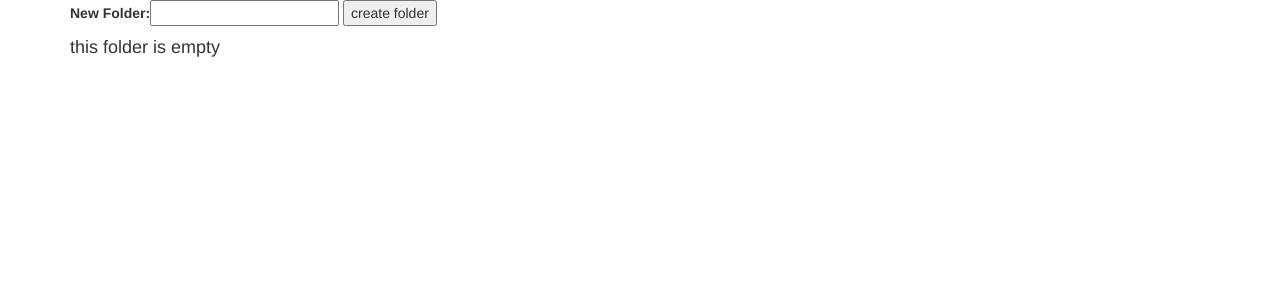
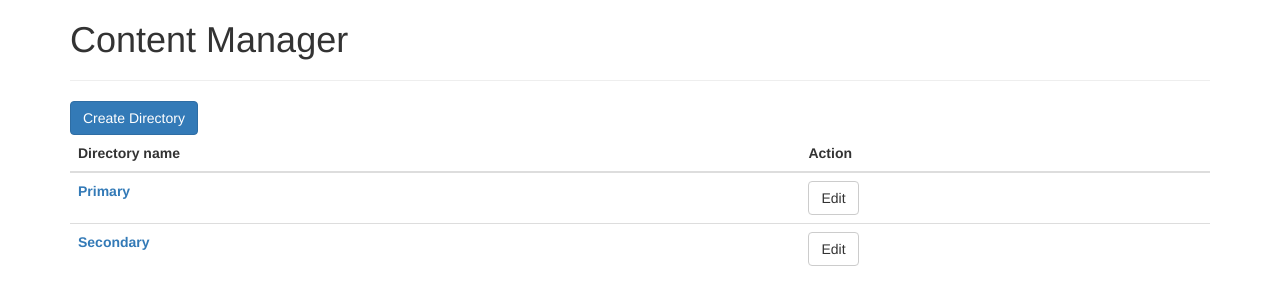
Before and after one commit to Orange-Foundation/edupi, a Django app: template cntapp/templates/cntapp/custom/index.html in a window 1280 px wide. Shown: the top 305 px of the page. Run offline with Django 3.2, Linux system fonts and the light colour scheme; the template is opened without the code that fills it: values that come from a table or form of the project are taken from there, others are empty; parts of the project's set-up code (start-up, migrations or seed data) failed here and were passed over; some libraries are stand-ins or nearby versions.

Commit message:
Start custom with Backbone.js & add static underscore templates
* use only index page
* no data exchange with server yet

```diff
--- /dev/null
+++ b/cntapp/static/cntapp/js/app.js
@@ -0,0 +1,10 @@
+var app = (function($) {
+    var config = $('#config'),
+        app = JSON.parse(config.text());
+
+    $(document).ready(function () {
+        app.router = new app.Router();
+    });
+
+    return app;
+})(jQuery);
--- /dev/null
+++ b/cntapp/static/cntapp/js/router.js
@@ -0,0 +1,47 @@
+(function ($, Backbone, _, app) {
+    var AppRouter = Backbone.Router.extend({
+        routes: {
+            '': 'roots',
+            'create': 'createRootDirectory',
+            ':id': 'subDirectory',
+            ':id/edit': 'editDirectory',
+            ':id/create': 'createSubDirectory'
+        },
+
+        initialize: function (options) {
+            this.crtView = null;
+            Backbone.history.start();
+        },
+
+        roots: function () {
+            this.render(new app.views.DirectoriesView());
+        },
+
+        subDirectory: function () {
+            this.render(new app.views.DirectoriesView());
+        },
+
+        createRootDirectory: function () {
+            this.render(new app.views.CreateDirectoryView());
+        },
+
+        createSubDirectory: function () {
+            this.render(new app.views.CreateDirectoryView());
+        },
+
+        editDirectory: function () {
+            this.render(new app.views.EditDirectoryView());
+        },
+
+        render: function (view) {
+            if (this.crtView) {
+                this.crtView.$el = $();
+                this.crtView.remove();
+            }
+            this.crtView = view;
+            this.crtView.render();
+        }
+    });
+
+    app.Router = AppRouter;
+})(jQuery, Backbone, _, app);
--- /dev/null
+++ b/cntapp/static/cntapp/js/views.js
@@ -0,0 +1,33 @@
+(function ($, Backbone, _, app) {
+    var DirectoriesView = Backbone.View.extend({
+        el: "#content",
+
+        render: function () {
+            var template = _.template($("#directories-template").html());
+            this.$el.html(template({}));
+        }
+    });
+
+    var EditDirectoryView = Backbone.View.extend({
+        el: "#content",
+
+        render: function () {
+            var template = _.template($("#directory-edit-template").html());
+            this.$el.html(template({}))
+        }
+    });
+
+    var CreateDirectoryView = Backbone.View.extend({
+        el: "#content",
+
+        render: function () {
+            var template = _.template($("#create-directory-template").html());
+            this.$el.html(template({}))
+        }
+    });
+
+    app.views.DirectoriesView = DirectoriesView;
+    app.views.EditDirectoryView = EditDirectoryView;
+    app.views.CreateDirectoryView = CreateDirectoryView;
+
+})(jQuery, Backbone, _, app);
--- a/cntapp/templates/cntapp/base.html
+++ b/cntapp/templates/cntapp/base.html
@@ -7,6 +7,7 @@
     <title>{% block title %}{{ title | default:"Edupi" }}{% endblock %}</title>
     <link rel="stylesheet" type="text/css" href="{% static 'css/bootstrap.min.css' %}">
     {% block extra_stylesheet %}{% endblock %}
+    {% block extra_head %}{% endblock %}
 </head>
 
 <body class="{% block bodyclass %}{% endblock %}">
--- a/cntapp/templates/cntapp/custom/index.html
+++ b/cntapp/templates/cntapp/custom/index.html
@@ -1,29 +1,88 @@
-{% extends 'cntapp/custom/base_cms.html' %}
+{% load staticfiles %}
+<!DOCTYPE html>
+<html lang="{{ LANGUAGE_CODE|default:"en-us" }}">
+<head>
+    <meta charset="utf-8">
+    <meta name="viewport" content="width=device-width, initial-scale=1, maximum-scale=1">
+    <title>{{ title | default:"Edupi" }}</title>
+    <link rel="stylesheet" type="text/css" href="{% static 'css/bootstrap.min.css' %}">
+</head>
 
-{% block content %}
-    <div class="container">
-        <div>
-        </div>
-        <div>
-            <form method="POST">
-                {{ form }}
-                <input id="id_create_dir" type="submit" value="create folder"/>
-                {% csrf_token %}
-            </form>
-        </div>
-        <div>
-            {% if dirs %}
-                <ul id="id_dirs">
-                    {% for dir in dirs %}
-                        <li>
-                            <a href="{{ request.path }}{{ dir.name }}">{{ dir.name }}</a>
-                        </li>
-                    {% endfor %}
-                </ul>
-            {% else %}
-                <h4 id="id_empty">this folder is empty</h4>
-            {% endif %}
-        </div>
+<body>
+<div class="container">
+    <div id="page">
+        <h1>Content Manager</h1>
+        <hr/>
+        <div id="content"></div>
     </div>
+</div>
 
-{% endblock %}
+<script type="text/template" id="directories-template">
+    <a class="btn btn-primary" href="#create">Create Directory</a>
+    <table class="table">
+        <thead>
+        <tr>
+            <th>Directory name</th>
+            <th>Action</th>
+        </tr>
+        </thead>
+        <tbody>
+        <tr>
+            <th><a href="#1">Primary</a></th>
+            <th><a href="#1/edit" class="btn btn-default">Edit</a></th>
+        </tr>
+        <tr>
+            <th><a href="#2">Secondary</a></th>
+            <th><a href="#2/edit" class="btn btn-default">Edit</a></th>
+        </tr>
+        </tbody>
+    </table>
+</script>
+
+<script type="text/template" id="create-directory-template">
+    <h2>Create directory</h2>
+    <form id="directory-edit-form">
+        <label>
+            Name
+            <input type="text" value="Primary"/>
+        </label>
+        <hr />
+        <button type="submit" class="btn btn-primary">Create</button>
+        <button class="btn btn-danger">Cancel</button>
+    </form>
+</script>
+
+<script type="text/template" id="directory-edit-template">
+    <h2>Edit directory</h2>
+    <form id="directory-edit-form">
+        <label>
+            Name
+            <input type="text" value="Primary"/>
+        </label>
+        <input type="hidden" name="id" value="1">
+        <hr />
+        <button type="submit" class="btn btn-primary">OK</button>
+        <button class="btn btn-danger">Delete</button>
+    </form>
+</script>
+
+
+<script src="{% static 'js/jquery.min.js' %}"></script>
+<script src="{% static 'js/underscore-min.js' %}"></script>
+<script src="{% static 'js/backbone-min.js' %}"></script>
+
+<script type="text/json" id="config">
+    {
+        "models": {},
+        "collections": {},
+        "views": {},
+        "Router": null
+    }
+</script>
+
+<script type="text/javascript" charset="utf-8" src="{% static 'cntapp/js/app.js' %}"></script>
+<script type="text/javascript" charset="utf-8" src="{% static 'cntapp/js/models.js' %}"></script>
+<script type="text/javascript" charset="utf-8" src="{% static 'cntapp/js/views.js' %}"></script>
+<script type="text/javascript" charset="utf-8" src="{% static 'cntapp/js/router.js' %}"></script>
+</body>
+</html>
```
Also changed, not shown: cntapp/templates/cntapp/base_cntapp.html (+2 -6 lines), cntapp/templates/cntapp/dir_list.html (+7 -1 lines), cntapp/static/cntapp/js/models.js (added).
